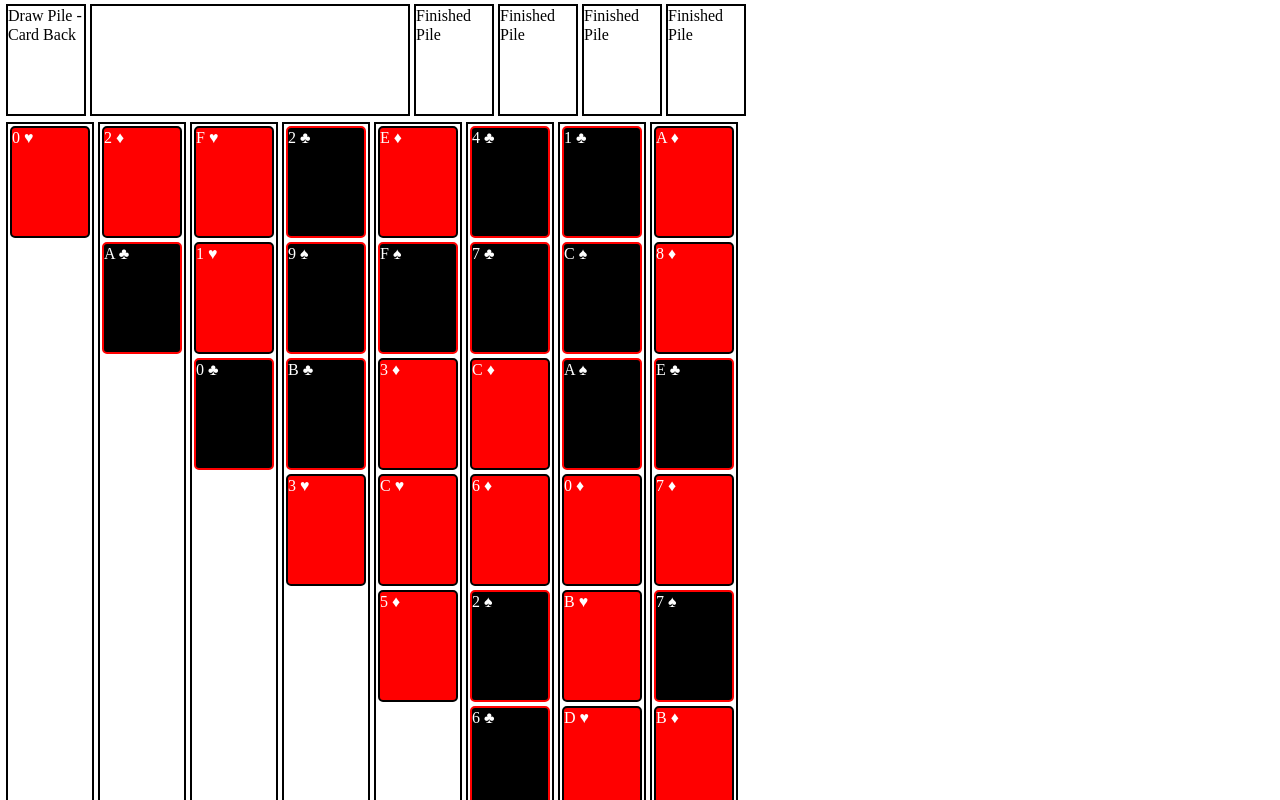
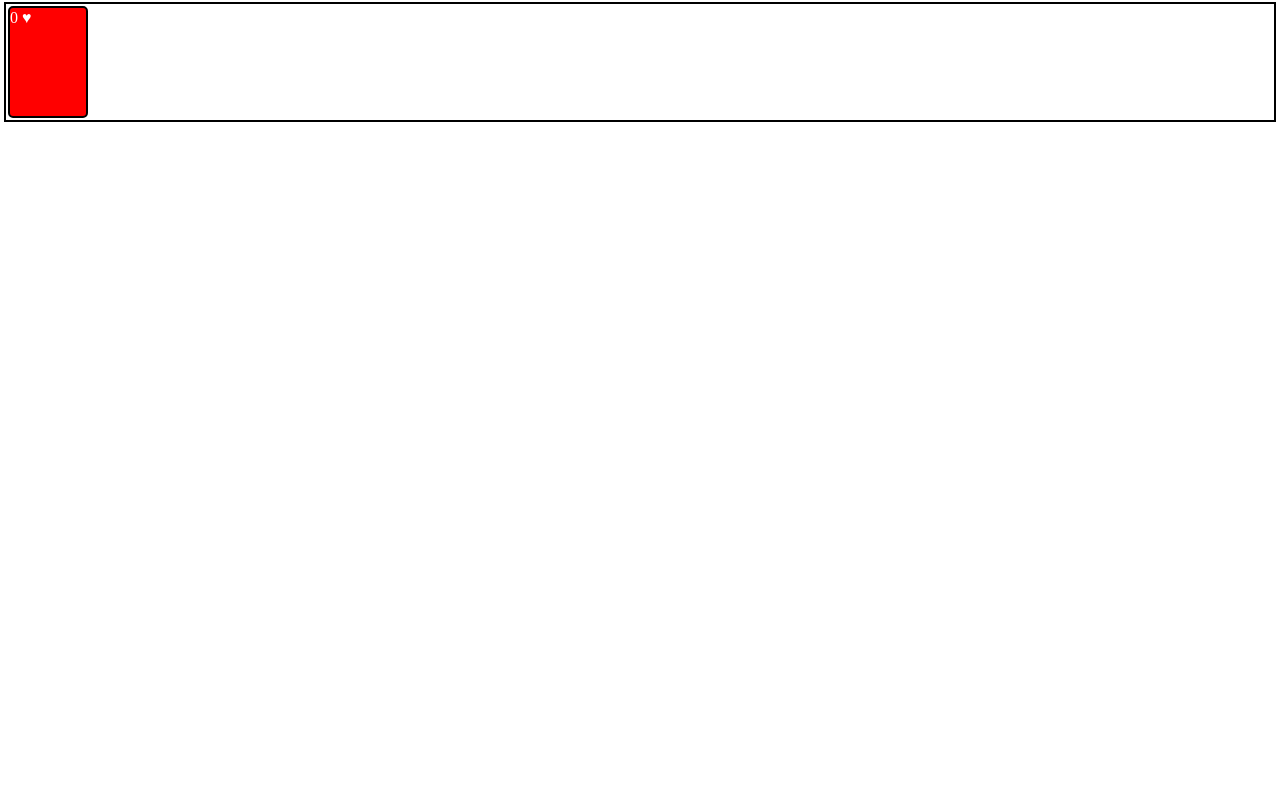
Before and after one commit to RyanUlch/hexitaire, a React (Create React App) app: page / in a window 1280 px wide. Shown: the top 800 px of the page. Built offline with nearby package versions, Linux system fonts and the light colour scheme; the HTML template or start-up script is replaced by a standard one.

Commit message:
Paired down issue to smallest replicatable code

```diff
--- a/src/components/ColumnContainer/ColumnContainer.tsx
+++ b/src/components/ColumnContainer/ColumnContainer.tsx
@@ -1,15 +1,31 @@
 import classes from './ColumnContainer.module.css';
 import { useEffect } from 'react';
 
-import PlayCard from '../PlayCard/PlayCard';
+const ColumnContainer = (props: {onInit: any, containerID: string, set: JSX.Element[]}) => {
 
-const ColumnContainer = (props: {set: JSX.Element[]}) => {
-	useEffect(() => {
+	useEffect(()=>{
+		// const bounds = document.querySelector(`#${props.containerID}`)?.getBoundingClientRect();
 
-	}, [props.set]);
+		// Gets the bounds of the left and right side of the column
+		// (from left edge of screen).
+		// For test, using literal for QuerySelector
+		const bounds = document.querySelector(`#col0`)?.getBoundingClientRect();
+		if (bounds) {
+			// Updates the state of 'dropSections' from props.
+			// For test, using constant value of object property
+			props.onInit((state: any) => {
+				return {
+					...state,
+					//[props.containerID]: [bounds.left, bounds.left+bounds.width],
+					col0: [bounds.left, bounds.left+bounds.width],
+				}
+			});
+		}
+	}, []);
 
 	return (
-		<div className={classes.column}>
+		// <div id={props.containerID} className={classes.column}>
+		<div id='col0' className={classes.column}>
 			{props.set}
 		</div>
 	)
--- a/src/components/FinishedContainer/FinishedContainer.tsx
+++ b/src/components/FinishedContainer/FinishedContainer.tsx
@@ -1,11 +1,21 @@
 import classes from './FinishedContainer.module.css';
+import { useEffect } from 'react';
 
-import PlayCard from "../PlayCard/PlayCard";
-
-const FinishedContainer = (props: {set: JSX.Element[]}) => {
+const FinishedContainer = (props: {onInit: any,containerID: string, set: JSX.Element[]}) => {
+	useEffect(()=>{
+		const bounds = document.querySelector(`#${props.containerID}`)?.getBoundingClientRect();
+		if (bounds) {
+			props.onInit((state: any) => {
+				return {
+					...state,
+					[props.containerID]: [bounds.left, bounds.left+bounds.width],
+				}
+			});
+		}
+	}, []);
 
 	return (
-		<div className={classes.finished}>
+		<div id={props.containerID} className={classes.finished}>
 			Finished Pile
 			{props.set}
 		</div>
--- a/src/components/GameContainer/GameContainer.tsx
+++ b/src/components/GameContainer/GameContainer.tsx
@@ -6,95 +6,140 @@ import SelectionContainer from '../SelectionContainer/SelectionContainer';
 
 import classes from './GameContainer.module.css'
 
-import { useState } from 'react';
+import { useState, useEffect, useCallback } from 'react';
+import TestState from '../test';
 
 const GameContainer = () => {
+	// const [dropSections, setDropSections] = useState({
+	// 	middleLine: 0,
+	// 	fin0: [0, 0], fin1: [0, 0],	fin2: [0, 0], fin3: [0, 0],
+	// 	col0: [0, 0], col1: [0, 0],	col2: [0, 0], col3: [0, 0],
+	// 	col4: [0, 0], col5: [0, 0],	col6: [0, 0], col7: [0, 0],
+	// });
 
-	const flipCards = () => {
-		setCardLayout((state) => {
-			if (state.Draw.length === 0 && state.Hidden.length > 0) {
-				return {
-					...state,
-					Draw: [...state.Hidden, ...state.Shown],
-					Hidden: [],
-					Shown: [],
-				}
-			} else {
-				return {
-					...state,
-					Draw: state.Draw.slice(4),
-					Hidden: [...state.Hidden, ...state.Shown],
-					Shown: state.Draw.slice(0, 4),
-				}
-			}
-		});
-	}
+	// const [dropSections, setDropSections] = useState({
+	// 	col0: [0, 0],
+	// });
 
-	const cardGenerator = () => {
-		const orderedDeck = [];
-		for (let suit = 0; suit < 4; ++suit) {
-			for (let num = 0; num < 16; ++num) {
-				orderedDeck.push(<PlayCard isRed={suit<2} key={`${suit}${num}`}num={num} suit={suit}/>);
-			}
-		}
-		return orderedDeck;
-	}
+	// // const [dropSections2, setDropSections2] = useState({what: 'hello'});
 
-	const shuffle = (origDeck: JSX.Element[]) => {
-		const shuffleDeck = origDeck;
-		let currentIndex = shuffleDeck.length,  randomIndex;
+	// const verifyPosition = useCallback((event: any) => {
+	// 	event.preventDefault();
+	// 	console.log(dropSections);
+	// 	if (dropSections) {
+	// 		// if (data.offSetTop < dropSections.middleLine)
+	// 		console.log('up');
+	// 		// else
+	// 		console.log('low');
+	// 	} else {
+	// 		console.log('Window Size not found');
+	// 	}
+	// }, [dropSections]);
 
-	// While there remain elements to shuffle.
-	while (currentIndex != 0) {
 
-		// Pick a remaining element.
-		randomIndex = Math.floor(Math.random() * currentIndex);
-		--currentIndex;
+	// const cardGenerator = () => {
+	// 	const orderedDeck = [];
+	// 	for (let suit = 0; suit < 4; ++suit) {
+	// 		for (let num = 0; num < 16; ++num) {
+	// 			orderedDeck.push(<PlayCard onMove={verifyPosition} isRed={suit<2} key={`${suit}${num}`}num={num} suit={suit}/>);
+	// 		}
+	// 	}
+	// 	return orderedDeck;
+	// }
 
-		// And swap it with the current element.
-		[shuffleDeck[currentIndex], shuffleDeck[randomIndex]] = [
-			shuffleDeck[randomIndex], shuffleDeck[currentIndex]
-		];
-	}
-  		return shuffleDeck;
-	}
+	// const [orderedDeck] = useState(cardGenerator());
 
-	const [orderedDeck] = useState(cardGenerator());
-	const [shuffledDeck, setShuffledDeck] = useState(shuffle(orderedDeck));
-	const [cardLayout, setCardLayout] = useState(
-		{
-			Draw: shuffledDeck.slice(36, 63),
-			Shown: shuffledDeck.slice(0, 0),
-			Hidden: shuffledDeck.slice(0, 0),
-			Fin0: shuffledDeck.slice(0, 0), Fin1: shuffledDeck.slice(0, 0),
-			Fin2: shuffledDeck.slice(0, 0), Fin3: shuffledDeck.slice(0, 0),
-			Col0: shuffledDeck.slice(0, 1), Col1: shuffledDeck.slice(1, 3),
-			Col2: shuffledDeck.slice(3, 6), Col3: shuffledDeck.slice(6, 10),
-			Col4: shuffledDeck.slice(10, 15), Col5: shuffledDeck.slice(15, 21),
-			Col6: shuffledDeck.slice(21, 28), Col7: shuffledDeck.slice(28, 36),
-		}
-	)
+	// const shuffle = (origDeck: JSX.Element[]) => {
+	// 	const shuffleDeck = origDeck;
+	// 	let currentIndex = shuffleDeck.length,  randomIndex;
+	// 	// While there remain elements to shuffle.
+	// 	while (currentIndex != 0) {
+	// 		// Pick a remaining element.
+	// 		randomIndex = Math.floor(Math.random() * currentIndex);
+	// 		--currentIndex;
+	// 		// And swap it with the current element.
+	// 		[shuffleDeck[currentIndex], shuffleDeck[randomIndex]] = [
+	// 			shuffleDeck[randomIndex], shuffleDeck[currentIndex]
+	// 		];
+	// 	}
+	// 	return shuffleDeck;
+	// }
+
+	// const [shuffledDeck, setShuffledDeck] = useState(shuffle(orderedDeck));
+
+	// const [cardLayout, setCardLayout] = useState(
+	// 	{
+	// 		Draw: shuffledDeck.slice(36, 63),
+	// 		Shown: shuffledDeck.slice(0, 0),
+	// 		Hidden: shuffledDeck.slice(0, 0),
+	// 		Fin0: shuffledDeck.slice(0, 0), Fin1: shuffledDeck.slice(0, 0),
+	// 		Fin2: shuffledDeck.slice(0, 0), Fin3: shuffledDeck.slice(0, 0),
+	// 		Col0: shuffledDeck.slice(0, 1), Col1: shuffledDeck.slice(1, 3),
+	// 		Col2: shuffledDeck.slice(3, 6), Col3: shuffledDeck.slice(6, 10),
+	// 		Col4: shuffledDeck.slice(10, 15), Col5: shuffledDeck.slice(15, 21),
+	// 		Col6: shuffledDeck.slice(21, 28), Col7: shuffledDeck.slice(28, 36),
+	// 	}
+	// );
+
+	// const flipCards = () => {
+	// 	setCardLayout((state) => {
+	// 		if (state.Draw.length === 0 && state.Hidden.length > 0) {
+	// 			return {
+	// 				...state,
+	// 				Draw: [...state.Hidden, ...state.Shown],
+	// 				Hidden: [],
+	// 				Shown: [],
+	// 			}
+	// 		} else {
+	// 			return {
+	// 				...state,
+	// 				Draw: state.Draw.slice(4),
+	// 				Hidden: [...state.Hidden, ...state.Shown],
+	// 				Shown: state.Draw.slice(0, 4),
+	// 			}
+	// 		}
+	// 	});
+	// }
+
+
+	// useEffect(()=>{
+	// 	const bounds = document.querySelector(`#separatingLine`)?.getBoundingClientRect();
+	// 	if (bounds) {
+	// 		setDropSections((state: any) => {
+	// 			return {
+	// 				...state,
+	// 				middleLine: bounds.top-(bounds.height/2),
+	// 			}
+	// 		});
+	// 	}
+	// }, []);
+
+	// useEffect(()=>{
+	// 	console.log(dropSections);
+	// }, [dropSections]);
 
 	return (
 		<>
-			<div className={classes.topContainer}>
+			<TestState />
+			{/*<div className={classes.topContainer}>
 				<DrawContainer flipCards={flipCards} isEmpty={cardLayout.Draw.length === 0}/>
 				<SelectionContainer set={cardLayout.Shown} />
-				<FinishedContainer key={'fin0'} set={cardLayout.Fin0} />
-				<FinishedContainer key={'fin1'} set={cardLayout.Fin1} />
-				<FinishedContainer key={'fin2'} set={cardLayout.Fin2} />
-				<FinishedContainer key={'fin3'} set={cardLayout.Fin3} />
+				<FinishedContainer onInit={setDropSections} containerID='fin0' key='fin0' set={cardLayout.Fin0} />
+				<FinishedContainer onInit={setDropSections} containerID='fin1' key='fin1' set={cardLayout.Fin1} />
+				<FinishedContainer onInit={setDropSections} containerID='fin2' key='fin2' set={cardLayout.Fin2} />
+				<FinishedContainer onInit={setDropSections} containerID='fin3' key='fin3' set={cardLayout.Fin3} />
 			</div>
-			<div className={classes.columns}>
-				<ColumnContainer key={0} set={cardLayout.Col0} />
-				<ColumnContainer key={1} set={cardLayout.Col1} />
-				<ColumnContainer key={2} set={cardLayout.Col2} />
-				<ColumnContainer key={3} set={cardLayout.Col3} />
-				<ColumnContainer key={4} set={cardLayout.Col4} />
-				<ColumnContainer key={5} set={cardLayout.Col5} />
-				<ColumnContainer key={6} set={cardLayout.Col6} />
-				<ColumnContainer key={7} set={cardLayout.Col7} />
-			</div>
+			<div id='separatingLine' />
+			<div className={classes.columns}> */}
+				{/* <ColumnContainer onInit={setDropSections} containerID='col0' key='col0' set={cardLayout.Col0} /> */}
+				{/* <ColumnContainer onInit={setDropSections} containerID='col1' key='col1' set={cardLayout.Col1} />
+				<ColumnContainer onInit={setDropSections} containerID='col2' key='col2' set={cardLayout.Col2} />
+				<ColumnContainer onInit={setDropSections} containerID='col3' key='col3' set={cardLayout.Col3} />
+				<ColumnContainer onInit={setDropSections} containerID='col4' key='col4' set={cardLayout.Col4} />
+				<ColumnContainer onInit={setDropSections} containerID='col5' key='col5' set={cardLayout.Col5} />
+				<ColumnContainer onInit={setDropSections} containerID='col6' key='col6' set={cardLayout.Col6} />
+				<ColumnContainer onInit={setDropSections} containerID='col7' key='col7' set={cardLayout.Col7} />
+			</div> */}
 		</>
 	)
 }
--- a/src/components/PlayCard/PlayCard.tsx
+++ b/src/components/PlayCard/PlayCard.tsx
@@ -1,14 +1,11 @@
 import classes from './PlayCard.module.css'
 import Draggable from "react-draggable";
-import { useState } from 'react';
+import { useState, useRef } from 'react';
 
-const PlayCard = (props: {isRed: boolean, key: string, num: number, suit: number}) => {
-	const [position, setPosition] = useState({x: 0, y: 0});
+import { verifyPosition } from '../../helpers/verifyPosition';
 
-	const trackPos = (data: {x: number, y: number}) => {
-		setPosition({ x: data.x, y: data.y });
-	};
-
+const PlayCard = (props: {ctx: any, isRed: boolean, key: string, num: number, suit: number}) => {
+	// Sets the suit symbol as a string based on suit number
 	const suitSymbol = (suitNum: number) => {
 		switch(suitNum) {
 			case 0:	return '♥';	case 1:	return '♦';
@@ -17,6 +14,7 @@ const PlayCard = (props: {isRed: boolean, key: string, num: number, suit: number
 		}
 	}
 
+	// Sets the number in a string (as using hexidecimal: 0-9, A-F)
 	const numberSymbol = (cardNum: number) => {
 		if (cardNum < 10) return String(cardNum);
 		switch(cardNum) {
@@ -27,12 +25,15 @@ const PlayCard = (props: {isRed: boolean, key: string, num: number, suit: number
 		}
 	}
 
+	// Removed Draggable for test, instead of onStop (dropping a card),
+	// The div runs verifyPosition helper function with the state value passed from
+	// Game Container
 	return (
-		<Draggable onDrag={(event, data) => trackPos(data)}>
-			<div className={`${classes.PlayCard} ${props.isRed ? classes.red : classes.black}`}>
+		// <Draggable onStop={(event: any, data: any) => props.onMove(event, data)}>
+			<div onClick={(e: any) => verifyPosition(props.ctx)} className={`${classes.PlayCard} ${props.isRed ? classes.red : classes.black}`}>
 				<p>{numberSymbol(props.num)} {suitSymbol(props.suit)}</p>
 			</div>
-		</Draggable>
+		// </Draggable>
 	);
 }
 
--- /dev/null
+++ b/src/components/test.tsx
@@ -0,0 +1,43 @@
+import PlayCard from './PlayCard/PlayCard';
+import ColumnContainer from './ColumnContainer/ColumnContainer';
+import { useState, useEffect, useCallback } from 'react';
+
+const TestState = () => {
+	// An Object that contains the bounds of different areas you can drop
+	// cards into (for test, just one column)
+	const [dropSections, setDropSections] = useState({col0: [0, 0]});
+
+	// Creates 64 unique cards (16 cards of each suit)
+	// For test, only 1 card is generated (0 of Hearts)
+	const cardGenerator = () => {
+		const orderedDeck = [];
+		for (let suit = 0; suit < 1; ++suit) {
+			for (let num = 0; num < 1; ++num) {
+				orderedDeck.push(<PlayCard ctx={dropSections} isRed={suit<2} key={`${suit}${num}`}num={num} suit={suit}/>);
+			}
+		}
+		return orderedDeck;
+	}
+
+	// The full deck in ascending order
+	// For Test, just the one card from cardGenerator
+	const [orderedDeck] = useState(cardGenerator());
+
+	// An object of arrays that keeps track of where each card currently is.
+	// Probably could be moved to a global context, but does not produce unwanted
+	// results as is.
+	// For test, again, only the one card.
+	const [cardLayout, setCardLayout] = useState({ Col0: orderedDeck.slice(0, 1)});
+
+	// Just to log what is happening with dropSections whenever it changes
+	useEffect(()=>{
+		console.log(dropSections);
+	}, [dropSections]);
+
+	return (
+			<ColumnContainer onInit={setDropSections} containerID='col0' key='col0' set={cardLayout.Col0} />
+	)
+}
+
+
+export default TestState;
--- /dev/null
+++ b/src/helpers/verifyPosition.tsx
@@ -0,0 +1,13 @@
+// Used to verify if the card position is within any specific column/drop area
+export const verifyPosition = (dropSections: any) => {
+	// For test - expecting {col0: [Non-Zero Num, Non-Zero Num]}
+	// Actual {col0: [0, 0]}
+	console.log(dropSections);
+	// Currently just checking if values are not zero. Would be checking
+	// if it is within any bounds
+	if (dropSections.col0[0] > 0 && dropSections.col0[1] > 0) {
+		console.log('success');
+	} else {
+		console.log('failure');
+	}
+};
```
Also changed, not shown: src/App.css (+8 -0 lines).
